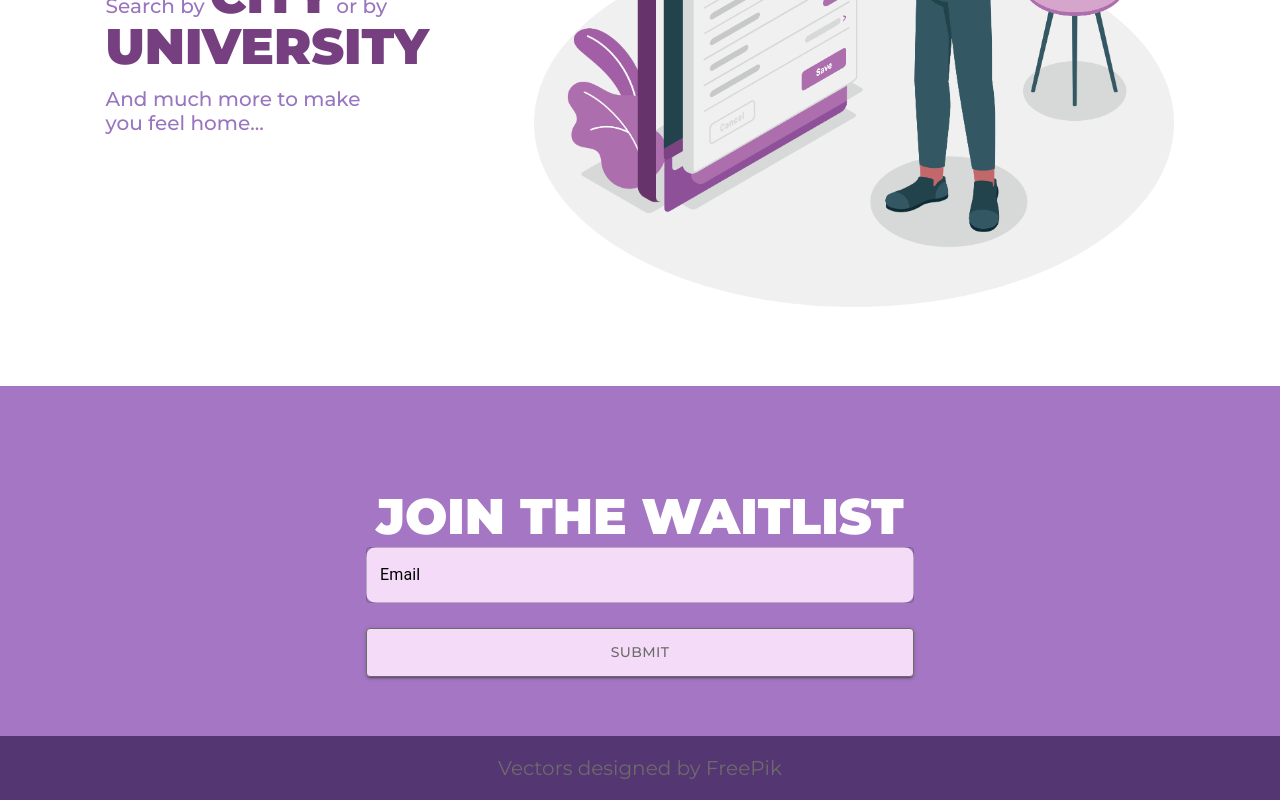
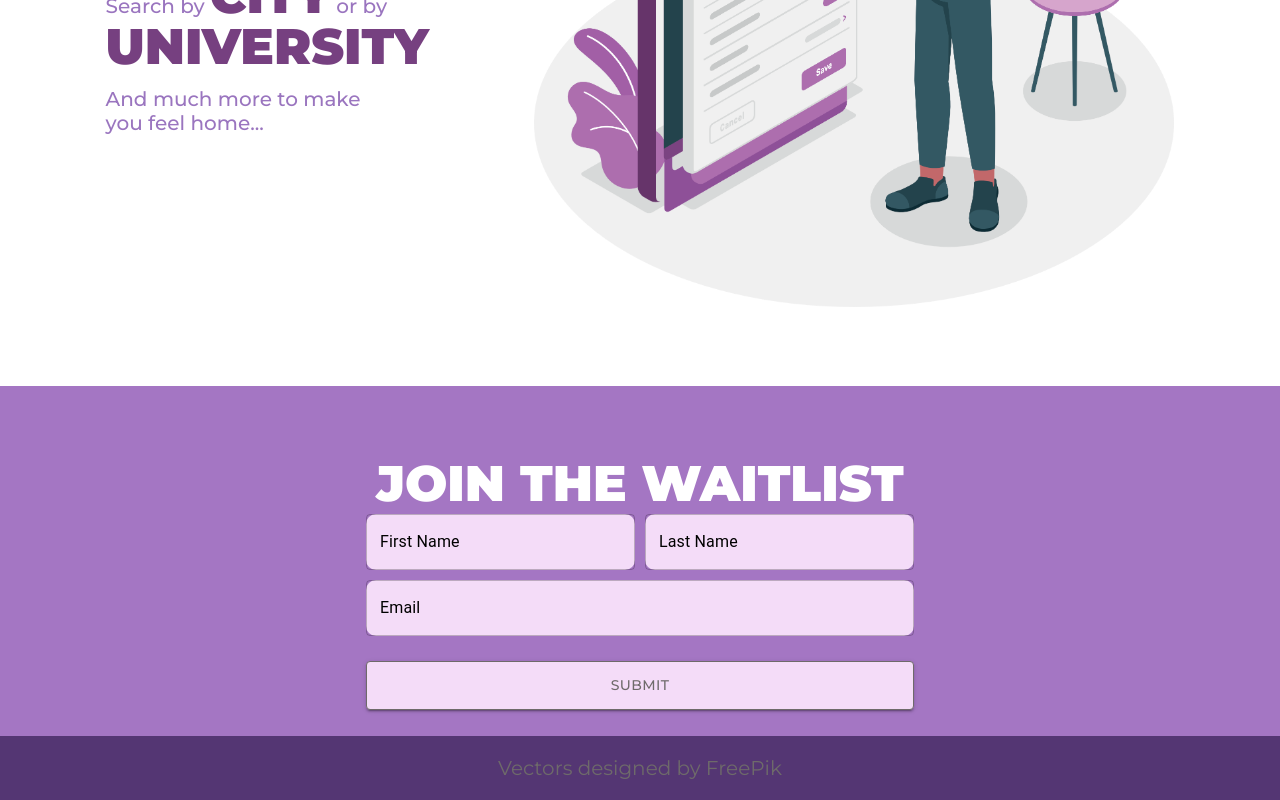
Before and after one commit to DesiRoomy/coming-soon, a React (Create React App) app: page / in a window 1280 px wide. Shown: the part 2014-2814 px from the top of the page. Built offline with nearby package versions, Linux system fonts and the light colour scheme.

Commit message:
added First and Last name fields in Footer

```diff
--- a/src/components/Footer/Footer.css
+++ b/src/components/Footer/Footer.css
@@ -31,6 +31,35 @@
   font-size: 20px;
 }
 
+.footer-first-name {
+  padding:20px 0px;
+  background-color: #f4dcf8;
+  color:#6e6a6a;
+  font-family: Montserrat;
+  border: 1px solid #6e6a6a;
+  width: 100%;
+  margin: auto;
+  margin-top:25px;
+  border-style: none;
+  border-radius:10px;
+  line-height:35px;
+  min-width:300px;
+}
+
+.footer-last-name {
+  padding:20px 0px;
+  background-color: #f4dcf8;
+  color:#6e6a6a;
+  font-family: Montserrat;
+  border: 1px solid #6e6a6a;
+  width: 100%;
+  margin: auto;
+  margin-top:25px;
+  border-style: none;
+  border-radius:10px;
+  line-height:35px;
+  min-width:300px;
+}
 .footer-email {
   padding:20px 0px;
   background-color: #f4dcf8;
--- a/src/components/Footer/Footer.jsx
+++ b/src/components/Footer/Footer.jsx
@@ -18,14 +18,38 @@ const FooterButton = styled(Button)({
   minWidth:'300px'
 })
 const Footer = () => {
+  const [firstName, setFirstName] = useState("");
+  const [lastName, setLastName] = useState("");
   const [email, setEmail] = useState("")
+
+  async function saveEmailData(emailData) {
+
+  }
+
   const submitHandler = (event) => {
     event.preventDefault();
+    const email_data = {
+      "first_name": firstName,
+        "last_name": lastName,
+        "email": email,
+      "source": "desiroomy"
+    }
+    console.log("First Name: ", firstName);
+    console.log("Last Name: ", lastName);
     console.log("Email: ", email);
+    saveEmailData(email_data);
   }
+
+
   const handleChange = (e) => {
-    const value  = e.target.value;
-    setEmail(value);
+    const { name, value } = e.target;
+    if (name === "firstName") {
+      setFirstName(value);
+    } else if (name === "lastName") {
+      setLastName(value);
+    } else if (name === "email") {
+      setEmail(value);
+    }
   };
   return(
     <>
@@ -35,19 +59,59 @@ const Footer = () => {
             <div className='footer-title'>JOIN THE WAITLIST</div>
             <div className={'footer-email-block'}>
               <form onSubmit={submitHandler}>
+                <div style={{display: 'flex', gap: '10px', marginBottom: '10px'}}>
+                  <TextField
+                      className={"footer-first-name"}
+                      label="First Name"
+                      variant="outlined"
+                      name="firstName"
+                      value={firstName}
+                      onChange={handleChange}
+                      fullWidth
+                      InputLabelProps={{
+                        style: {color: 'black'},
+                        focused: {style: {color: 'white'}}
+                      }}
+                  />
+                  <TextField
+                      className={"footer-last-name"}
+                      label="Last Name"
+                      variant="outlined"
+                      name="lastName"
+                      value={lastName}
+                      onChange={handleChange}
+                      fullWidth
+                      InputLabelProps={{
+                        style: {color: 'black'},
+                        focused: {style: {color: 'white'}}
+                      }}
+                  />
+                </div>
                 <TextField
                     className={"footer-email"}
                     label="Email"
                     variant="outlined"
+                    name="email"
                     value={email}
                     onChange={handleChange}
                     fullWidth
                     InputLabelProps={{
-                      style: { color: 'black' },
-                      focused: { style: { color: 'white' } }
+                      style: {color: 'black'},
+                      focused: {style: {color: 'white'}}
                     }}
                 />
-                <Button type="submit" className={'footer-submit'} onSubmit={submitHandler} variant="contained" color="primary" style={{marginTop:'25px',width:'100%',background:'#f4dcf8',color:'#6e6a6a',fontFamily:'Montserrat',fontStyle:'normal',border:'1px solid #6e6a6a',lineHeight:'35px',minWidth:'300px'}}>Submit</Button>
+                <Button type="submit" className={'footer-submit'} onSubmit={submitHandler} variant="contained"
+                        color="primary" style={{
+                  marginTop: '25px',
+                  width: '100%',
+                  background: '#f4dcf8',
+                  color: '#6e6a6a',
+                  fontFamily: 'Montserrat',
+                  fontStyle: 'normal',
+                  border: '1px solid #6e6a6a',
+                  lineHeight: '35px',
+                  minWidth: '300px'
+                }}>Submit</Button>
               </form>
             </div>
 
```
